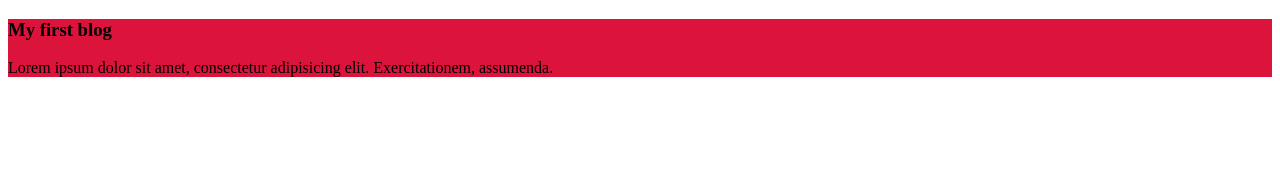
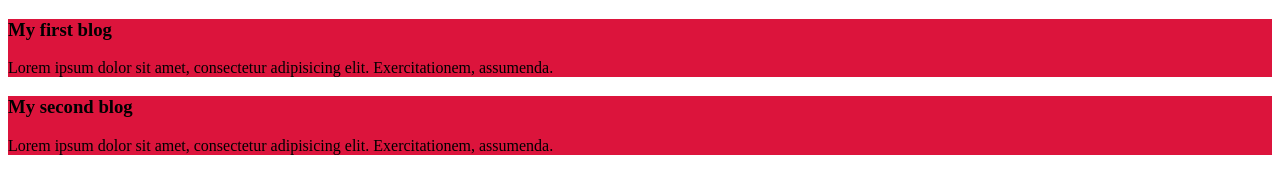
Before and after one commit to MdShafiqulIslam2025/sit-up, a plain HTML site: page index.html in a window 1280 px wide. Drawn offline with Linux system fonts and the light colour scheme.

Commit message:
added the second blog

```diff
--- a/index.html
+++ b/index.html
@@ -12,5 +12,9 @@
         <p>Lorem ipsum dolor sit amet, consectetur adipisicing elit. Exercitationem, assumenda.</p>
 
     </div>
+    <div>
+        <h3>My second blog</h3>
+        <p>Lorem ipsum dolor sit amet, consectetur adipisicing elit. Exercitationem, assumenda.</p>
+  </div>
 </body>
 </html>
```
